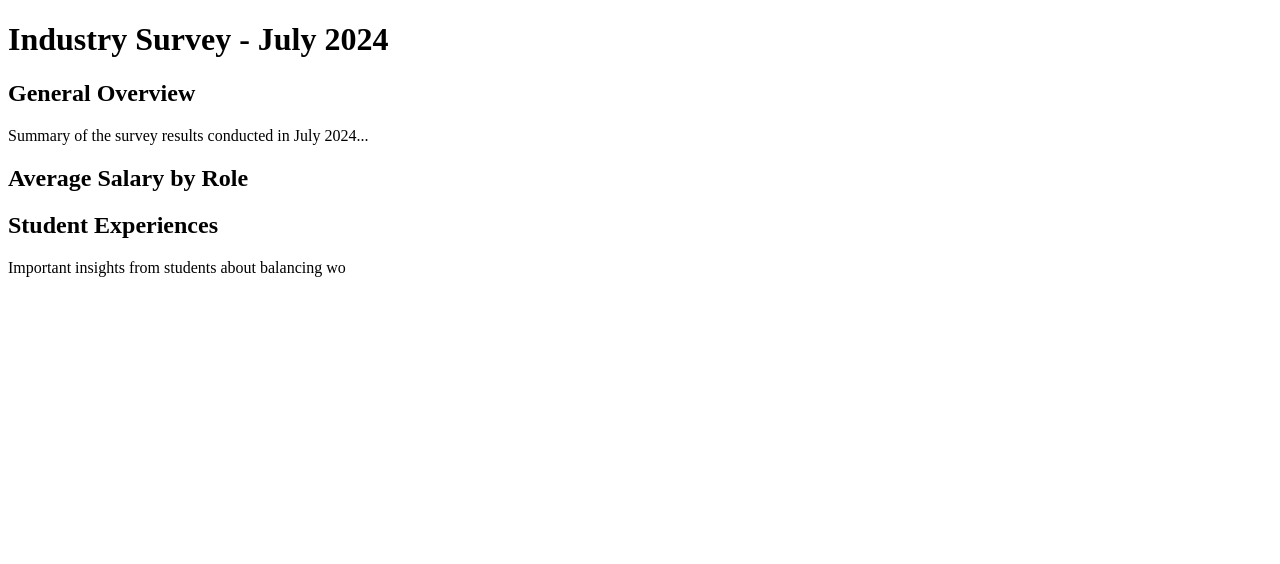
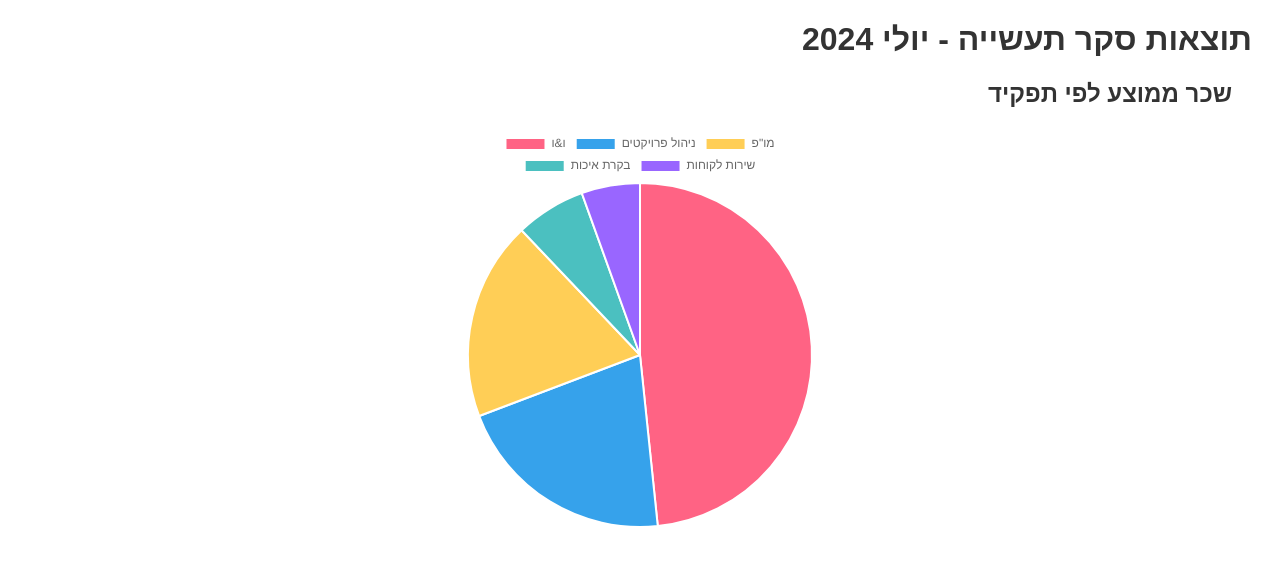
Before and after one commit to ranbenayoun/StudentSurvey2024, a plain HTML site: page index.html in a window 1280 px wide. Drawn offline with nearby package versions, Linux system fonts and the light colour scheme.

Commit message:
Add files via upload

```diff
--- /dev/null
+++ b/chart.js
@@ -0,0 +1,21 @@
+<script src="https://cdn.jsdelivr.net/npm/chart.js"></script>
+<script>
+    const ctx = document.getElementById('pieChartContainer').getContext('2d');
+    const myChart = new Chart(ctx, {
+        type: 'pie',
+        data: {
+            labels: ['V&V', 'Project Management', 'R&D', 'QA', 'Customer Service'],
+            datasets: [{
+                data: [44, 19, 17, 6, 5], // Sample data from the PDF
+                backgroundColor: ['#FF6384', '#36A2EB', '#FFCE56', '#4BC0C0', '#9966FF']
+            }]
+        },
+        options: {
+            responsive: true,
+            animation: {
+                animateScale: true,
+                animateRotate: true
+            }
+        }
+    });
+</script>
--- a/index.html
+++ b/index.html
@@ -1,55 +1,29 @@
 <!DOCTYPE html>
-<html lang="en">
+<html lang="he" dir="rtl">
 <head>
-
     <meta charset="UTF-8">
     <meta name="viewport" content="width=device-width, initial-scale=1.0">
-    <title>Survey Results</title>
+    <title>תוצאות סקר תעשייה - יולי 2024</title>
+
+    <!-- Link to your stylesheet (optional for styling the page) -->
     <link rel="stylesheet" href="style.css">
-    <script src="script.js" defer></script>
+
+    <!-- Include Chart.js from CDN -->
+    <script src="https://cdn.jsdelivr.net/npm/chart.js"></script>
 </head>
 <body>
     <header>
-        <h1>Industry Survey - July 2024</h1>
+        <h1>תוצאות סקר תעשייה - יולי 2024</h1>
     </header>
 
-    <section id="overview">
-        <h2>General Overview</h2>
-        <p>Summary of the survey results conducted in July 2024...</p>
-    <script src="https://cdn.jsdelivr.net/npm/chart.js"></script>
-    <script>
-        const ctx = document.getElementById('pieChartContainer').getContext('2d');
-        const myChart = new Chart(ctx, {
-            type: 'pie',
-            data: {
-                labels: ['V&V', 'Project Management', 'R&D', 'QA', 'Customer Service'],
-                datasets: [{
-                    data: [44, 19, 17, 6, 5], // Sample data from the PDF
-                    backgroundColor: ['#FF6384', '#36A2EB', '#FFCE56', '#4BC0C0', '#9966FF']
-                }]
-            },
-            options: {
-                responsive: true,
-                animation: {
-                    animateScale: true,
-                    animateRotate: true
-                }
-            }
-        });
-    </script>
-
+    <!-- Section for the interactive pie chart -->
+    <section id="salary-chart">
+        <h2>שכר ממוצע לפי תפקיד</h2>
+        <!-- The canvas element where the pie chart will be drawn -->
+        <canvas id="myPieChart" width="400" height="400"></canvas>
     </section>
 
-    <section id="salary-chart">
-        <h2>Average Salary by Role</h2>
-        <div id="pieChartContainer"></div>
-    </section>
-
-    <section id="live-text">
-        <h2>Student Experiences</h2>
-        <p id="realTimeText"></p>
-    </section>
-
+    <!-- Include your JavaScript file -->
     <script src="script.js"></script>
 </body>
 </html>
--- a/script.js
+++ b/script.js
@@ -1,12 +1,46 @@
-const text = "Important insights from students about balancing work and studies...";
-let i = 0;
+// Ensure the DOM is fully loaded before running the script
+window.onload = function() {
+    // Select the canvas element by its ID where the pie chart will be rendered
+    const ctx = document.getElementById('myPieChart').getContext('2d');
 
-function typeWriter() {
-    if (i < text.length) {
-        document.getElementById('realTimeText').innerHTML += text.charAt(i);
-        i++;
-        setTimeout(typeWriter, 100); // Adjust the speed of the typing effect
-    }
-}
-
-window.onload = typeWriter;
+    // Create the pie chart using Chart.js
+    const myPieChart = new Chart(ctx, {
+        type: 'pie',  // Define the type of chart
+        data: {
+            labels: ['ו&ו', 'ניהול פרויקטים', 'מו"פ', 'בקרת איכות', 'שירות לקוחות'], // Categories in Hebrew
+            datasets: [{
+                label: 'פיזור שכר ממוצע',
+                data: [44, 19, 17, 6, 5],  // Sample data (you can replace this with your data)
+                backgroundColor: [  // Colors for each slice
+                    '#FF6384',
+                    '#36A2EB',
+                    '#FFCE56',
+                    '#4BC0C0',
+                    '#9966FF'
+                ]
+            }]
+        },
+        options: {
+            responsive: true,  // Adjusts the chart to screen size
+            animation: {
+                animateScale: true,  // Scale animation
+                animateRotate: true  // Rotation animation
+            },
+            title: {
+                display: true,  // Show the chart title
+                text: 'פיזור שכר ממוצע לפי תפקיד'  // Title in Hebrew
+            },
+            tooltips: {
+                enabled: true,  // Enable tooltips (when hovering over sections)
+                callbacks: {
+                    label: function(tooltipItem, data) {
+                        const dataset = data.datasets[tooltipItem.datasetIndex];
+                        const currentValue = dataset.data[tooltipItem.index];
+                        const percentage = Math.floor((currentValue / dataset._meta[0].total) * 100 + 0.5);  // Calculate percentage
+                        return percentage + '%';  // Show percentage in tooltip
+                    }
+                }
+            }
+        }
+    });
+};
--- a/style.css
+++ b/style.css
@@ -1,7 +1,19 @@
-#overview {
-    transition: transform 0.3s;
+body {
+    font-family: 'Arial', sans-serif;
+    direction: rtl;  /* Force RTL text direction */
+    text-align: right;  /* Align text to the right */
 }
 
-#overview:hover {
-    transform: scale(1.1); /* Zoom effect on hover */
+h1, h2 {
+    margin-right: 20px;
+    color: #333;
 }
+
+#salary-chart {
+    margin: 20px;
+}
+
+canvas {
+    margin: auto;
+    display: block;  /* Center the canvas */
+}
```
